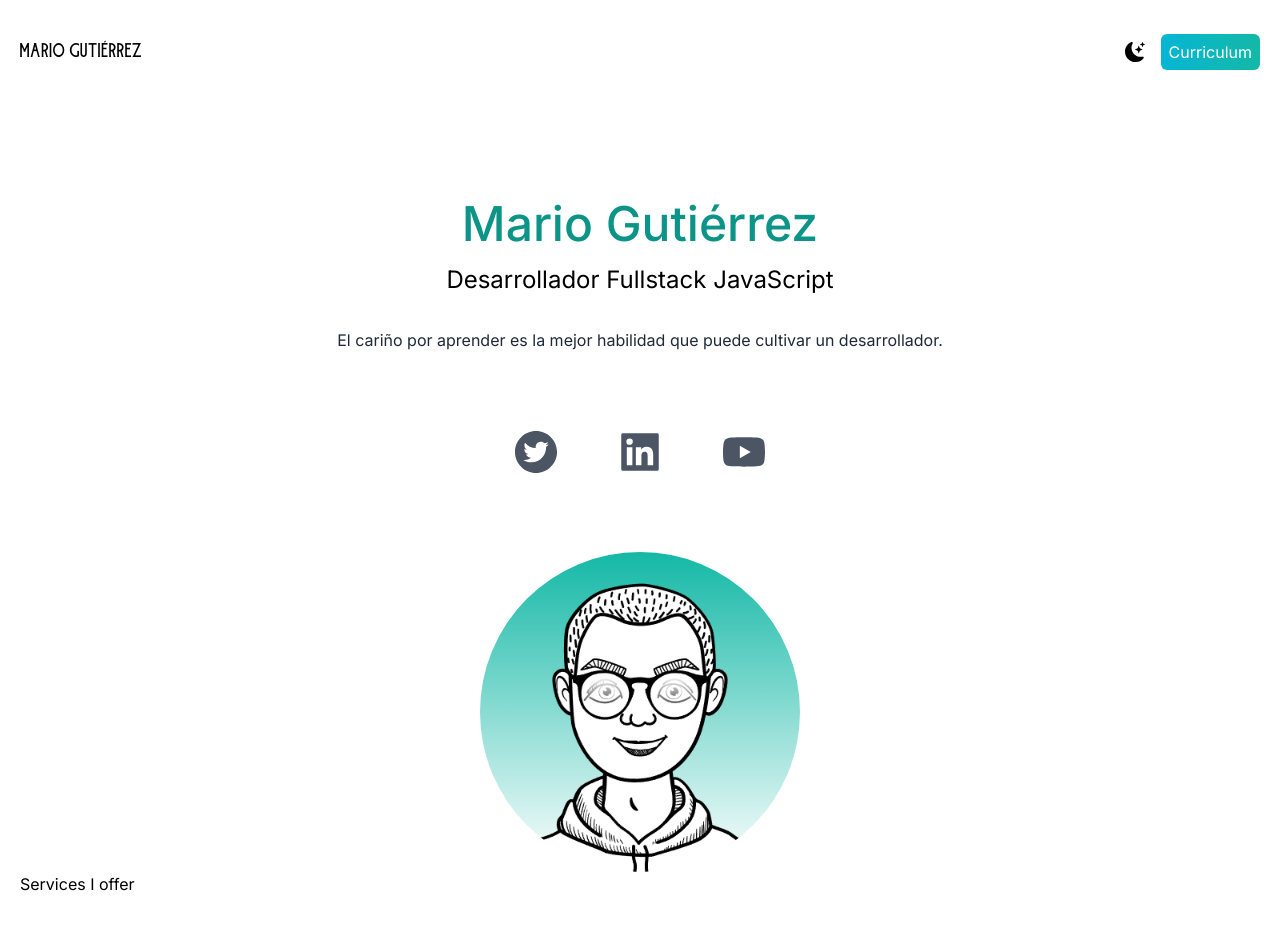
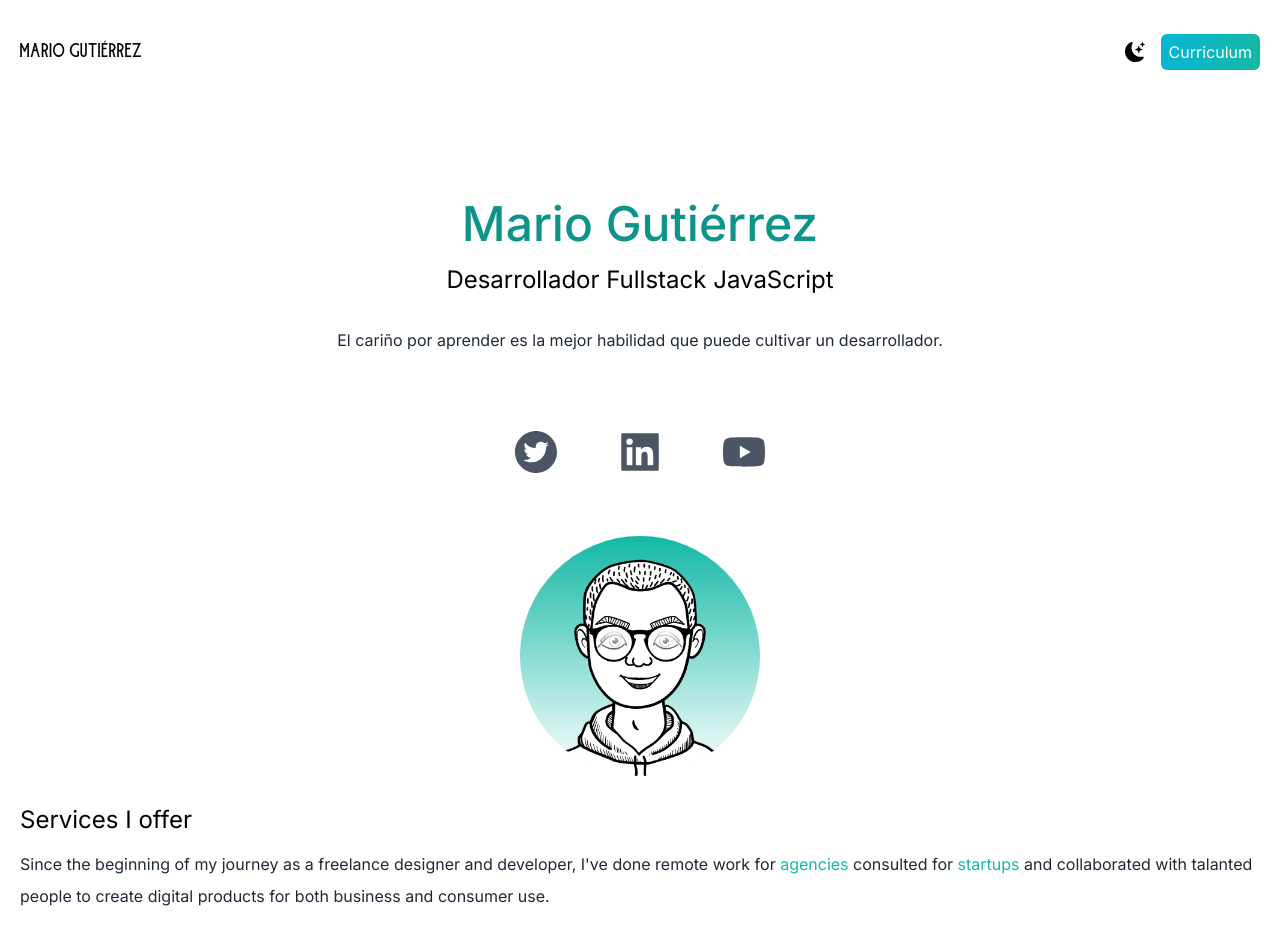
Before and after one commit to MarioGuTe/portafolio-next13, a Next.js app: page / in a window 1280 px wide. Shown: the top 935 px of the page. Before the commit the page ends 896 px from the top, so only its background shows below. Built offline with nearby package versions, Linux system fonts and the light colour scheme.

Commit message:
add services section

```diff
--- a/app/page.js
+++ b/app/page.js
@@ -42,13 +42,25 @@ export default function Home() {
           <AiFillLinkedin />
           <AiFillYoutube />
         </div>
-        <div className=" relative mx-auto bg-gradient-to-b from-teal-500 rounded-full w-80 h-80 mt-16 overflow-hidden">
+        <div className=" relative mx-auto bg-gradient-to-b from-teal-500 rounded-full w-60 h-60 mt-12 overflow-hidden">
           <Image src={Mario} alt="" fill style={{ objectFit: "cover" }} />
         </div>
       </section>
       <section>
         <div>
-          <h3>Services I offer</h3>
+          <h3 className=" text-2xl py-1">Services I offer</h3>
+          <p className="text-md py-2 leading-8 text-gray-800">
+            Since the beginning of my journey as a freelance designer and
+            developer, I've done remote work for
+            <span className="text-teal-500"> agencies </span>
+            consulted for <span className="text-teal-500">startups </span>
+            and collaborated with talanted people to create digital products for
+            both business and consumer use.
+          </p>
+          <p className="text-md py-2 leading-8 text-gray-800">
+            I offer from a wide range of services, including brand design,
+            programming and teaching.
+          </p>
         </div>
       </section>
     </main>
```
